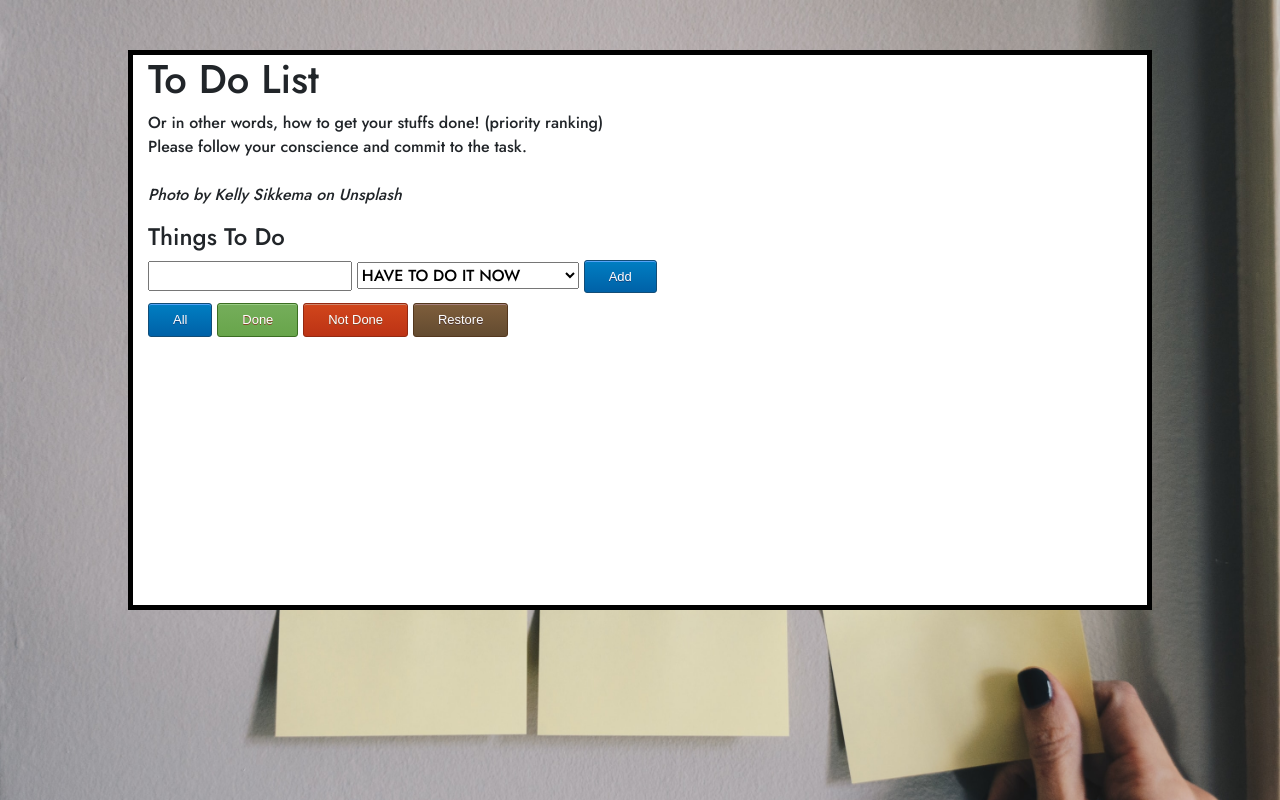
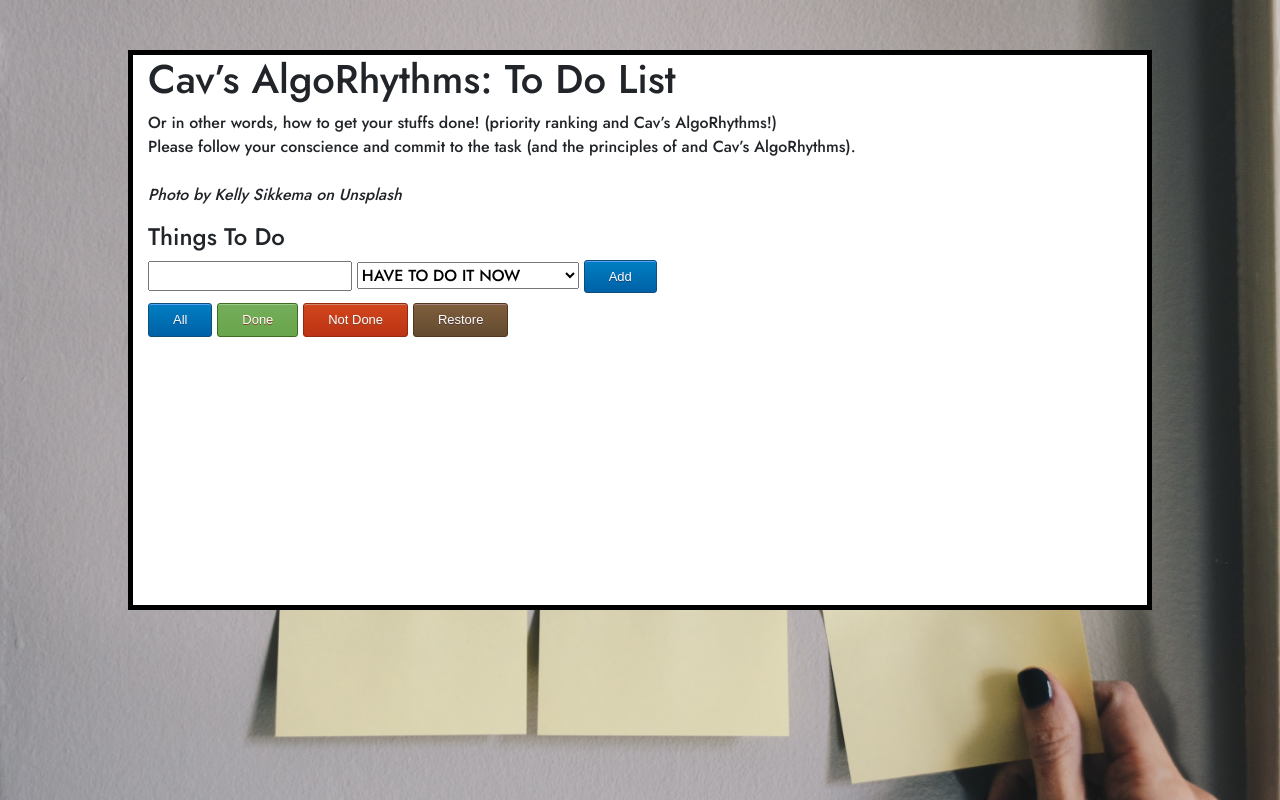
Before and after one commit to fool1280/To-do-List, a plain HTML site: page index.html in a window 1280 px wide. Drawn offline with nearby package versions, Linux system fonts and the light colour scheme.

Commit message:
Update index.html

```diff
--- a/index.html
+++ b/index.html
@@ -12,8 +12,8 @@
 <body>
     <p hidden>Anh Nguyen @ anguyen2023@tamu.edu </p>
     <div class="container">
-        <h1>To Do List</h1>
-        <p>Or in other words, how to get your stuffs done! (priority ranking) <br> Please follow your conscience and commit to the task. <br><br> <i>Photo by Kelly Sikkema on Unsplash </i></p>
+        <h1>Cav’s AlgoRhythms: To Do List</h1>
+        <p>Or in other words, how to get your stuffs done! (priority ranking and Cav’s AlgoRhythms!) <br> Please follow your conscience and commit to the task (and the principles of and Cav’s AlgoRhythms). <br><br> <i>Photo by Kelly Sikkema on Unsplash </i></p>
         <h4>
             <label for="todo" style="display: block;">Things To Do</label>
         </h4>
```
